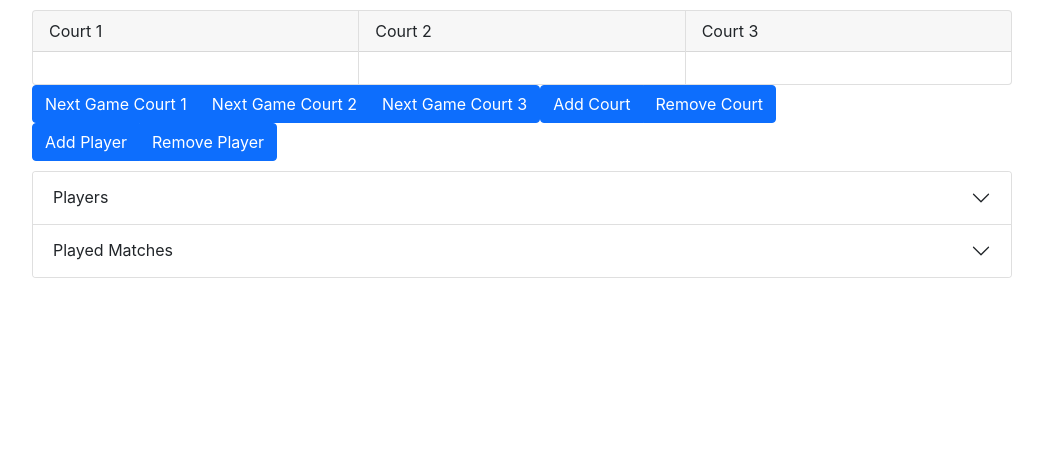
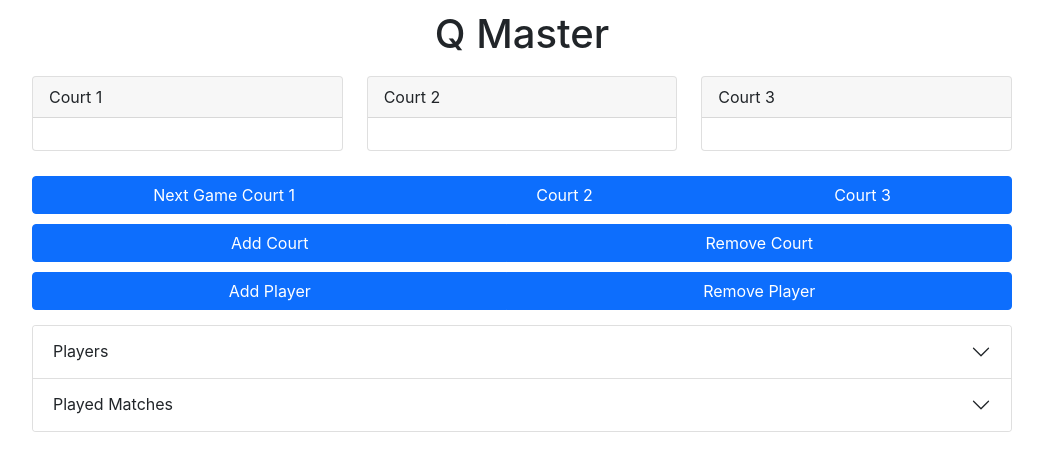
Before and after one commit to BrianBalayon/queuemaster, a React (Create React App) app: page / in a window 1280 px wide. Shown: the top 470 px of the page, without its empty margins (118-1161 px from the left). Built offline with nearby package versions, Linux system fonts and the light colour scheme.

Commit message:
Cleaned formatting to be more scrollable

```diff
--- a/src/App.css
+++ b/src/App.css
@@ -7,3 +7,12 @@
 .player-card {
     margin: 10px 0px;
 }
+
+.queue-control-panel {
+    margin: 10px 0px;
+}
+
+.queue-control-btn-group {
+    width: 100%;
+    margin: 5px 0px;
+}
--- a/src/App.js
+++ b/src/App.js
@@ -64,7 +64,7 @@ function App() {
 
    const handleNextGame = (matchIndex) => {
       const newPlayerPriorities = increasePriority(
-         allPlayers,
+         players,
          currentMatches.flat()
       );
       currentMatches[matchIndex].forEach((player) =>
@@ -142,6 +142,7 @@ function App() {
 
    return (
       <div className="app">
+         <h1 className="text-center">Q Master</h1>
          <CurrentMatchesCard
             currentMatches={currentMatches}
             numCourts={numCourts}
--- a/src/components/currentMatchesCards.js
+++ b/src/components/currentMatchesCards.js
@@ -1,23 +1,25 @@
-import Card from "react-bootstrap/Card";
-import CardGroup from "react-bootstrap/CardGroup";
-import ListGroup from "react-bootstrap/ListGroup";
+import { Card, Col, Row, ListGroup } from "react-bootstrap";
 
 const CurrentMatchesCard = ({ currentMatches }) => {
    return (
-      <CardGroup key={JSON.stringify(currentMatches)}>
+      <Row xs={2} md={3} lg={7} key={JSON.stringify(currentMatches)}>
          {currentMatches.map((match, index) => (
-            <Card key={JSON.stringify(match)+index}>
-               <Card.Header>Court {index+1}</Card.Header>
+            <Col key={JSON.stringify(match) + index}>
+               <Card className="player-card">
+                  <Card.Header>Court {index + 1}</Card.Header>
                   <Card.Body>
                      <ListGroup variant="flush">
                         {match.map((player) => (
-                        <ListGroup.Item key={player.name}>{player.name}</ListGroup.Item>
+                           <ListGroup.Item key={player.name}>
+                              {player.name}
+                           </ListGroup.Item>
                         ))}
                      </ListGroup>
                   </Card.Body>
                </Card>
+            </Col>
          ))}
-      </CardGroup>
+      </Row>
    );
 };
 
--- a/src/components/playerCard.js
+++ b/src/components/playerCard.js
@@ -4,13 +4,13 @@ const PlayerCard = ({ player }) => {
    const { name, level, priority, gamesPlayed } = player;
 
    return (
-      <Card className="player-card" border="dark">
+      <Card className="player-card">
          <Card.Header>{name}</Card.Header>
          <Card.Body>
             <Card.Text>
-               Level: {level} |
-               Priority: {priority} |
-               Games Played: {gamesPlayed}
+               Level: {level} <br />
+               Rounds Waited: {priority} <br />
+               Games Played: {gamesPlayed} <br />
             </Card.Text>
          </Card.Body>
       </Card>
--- a/src/components/playerGrid.js
+++ b/src/components/playerGrid.js
@@ -8,24 +8,23 @@ const PlayerGrid = ({ players, playedMatches }) => {
 
    const getListOfNames = (players) => {
       const names = players.map((player) => player.name);
-      return names.join(', ')
+      return names.join(", ");
    };
 
    const getMatchTime = (date = new Date()) => {
       try {
          return date.toLocaleTimeString();
+      } catch (error) {
+         return "";
       }
-      catch(error) {
-         return ''
-      }
-   }
+   };
 
    return (
       <Accordion className="player-card">
          <Accordion.Item eventKey="0">
             <Accordion.Header>Players</Accordion.Header>
             <Accordion.Body>
-               <Row xs={1} md={2} lg={3}>
+               <Row xs={2} md={3} lg={5}>
                   {players.map((player) => (
                      <Col key={JSON.stringify(player)}>
                         <PlayerCard
@@ -40,7 +39,7 @@ const PlayerGrid = ({ players, playedMatches }) => {
          <Accordion.Item eventKey="1">
             <Accordion.Header>Played Matches</Accordion.Header>
             <Accordion.Body>
-               <Table striped bordered hover>
+               <Table striped hover>
                   <thead>
                      <tr>
                         <th>Time</th>
@@ -49,7 +48,7 @@ const PlayerGrid = ({ players, playedMatches }) => {
                   </thead>
                   <tbody>
                      {matchesByTime.map((match) => (
-                        <tr>
+                        <tr key={JSON.stringify(match)}>
                            <td>{getMatchTime(match.timestamp)}</td>
                            <td>{getListOfNames(match.players)}</td>
                         </tr>
--- a/src/components/queueControls.js
+++ b/src/components/queueControls.js
@@ -12,15 +12,15 @@ const QueueControls = ({
       const buttonHandler = () => handleNextGame(index);
       nextMatchButtons.push(
          <Button key={index} variant="primary" onClick={buttonHandler}>
-            Next Game Court {index + 1}
+            {index === 0 ? "Next Game" : ""} Court {index + 1}
          </Button>
       );
    }
 
    return (
-      <ButtonToolbar>
-         <ButtonGroup>{nextMatchButtons}</ButtonGroup>
-         <ButtonGroup>
+      <div className='queue-control-panel'>
+         <ButtonGroup className='queue-control-btn-group'>{nextMatchButtons}</ButtonGroup>
+         <ButtonGroup className='queue-control-btn-group'>
             <Button
                variant="primary"
                onClick={() => setNumCourts(numCourts + 1)}>
@@ -32,17 +32,15 @@ const QueueControls = ({
                Remove Court
             </Button>
          </ButtonGroup>
-         <ButtonGroup>
+         <ButtonGroup className='queue-control-btn-group'>
             <Button variant="primary" onClick={handleOpenNewPlayerModal}>
                Add Player
             </Button>
-            <Button
-               variant="primary"
-               onClick={handleOpenRemovePlayerModal}>
+            <Button variant="primary" onClick={handleOpenRemovePlayerModal}>
                Remove Player
             </Button>
          </ButtonGroup>
-      </ButtonToolbar>
+      </div>
    );
 };
 
```
Lines whose indentation alone changed are shown as unchanged.
